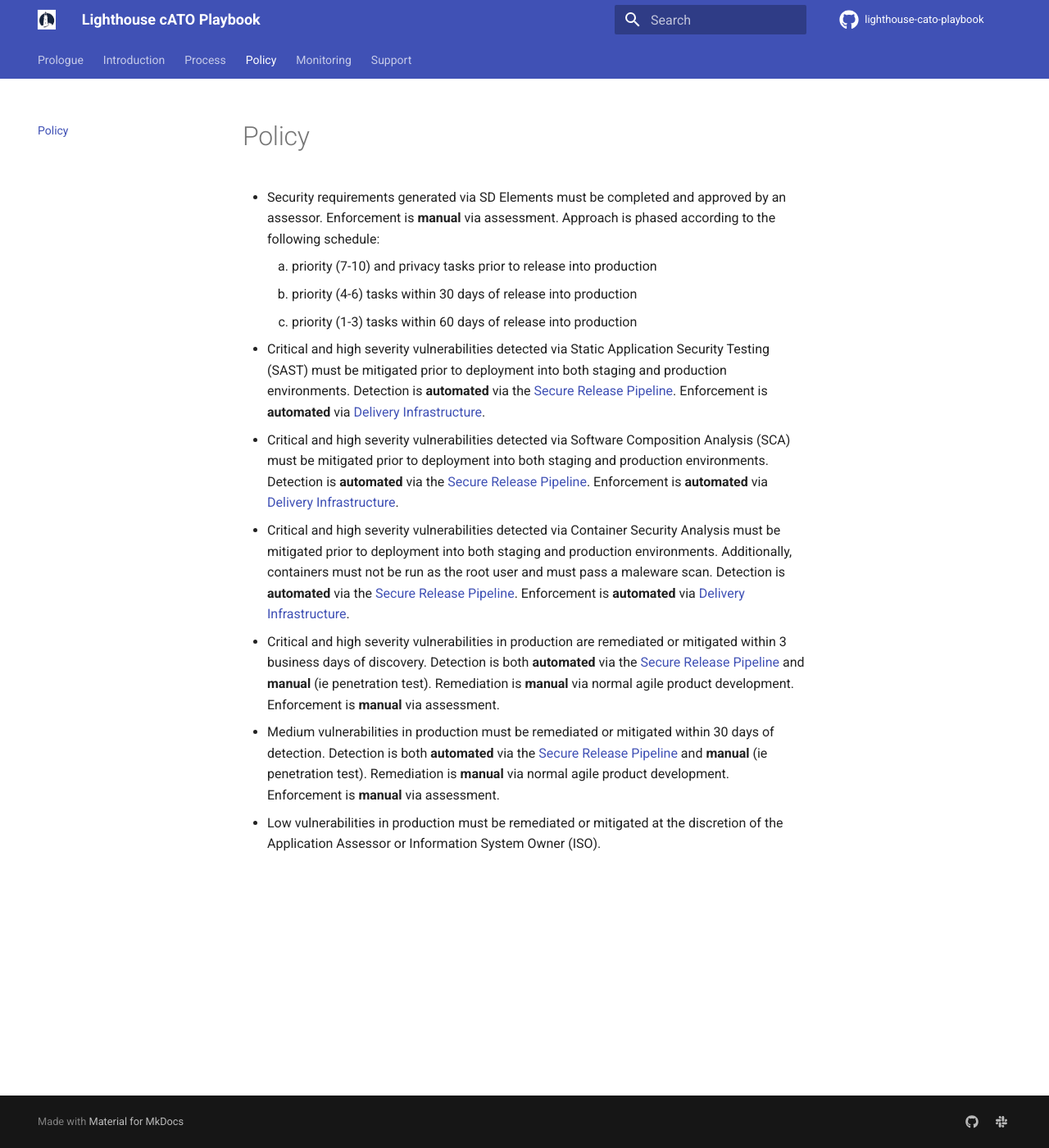
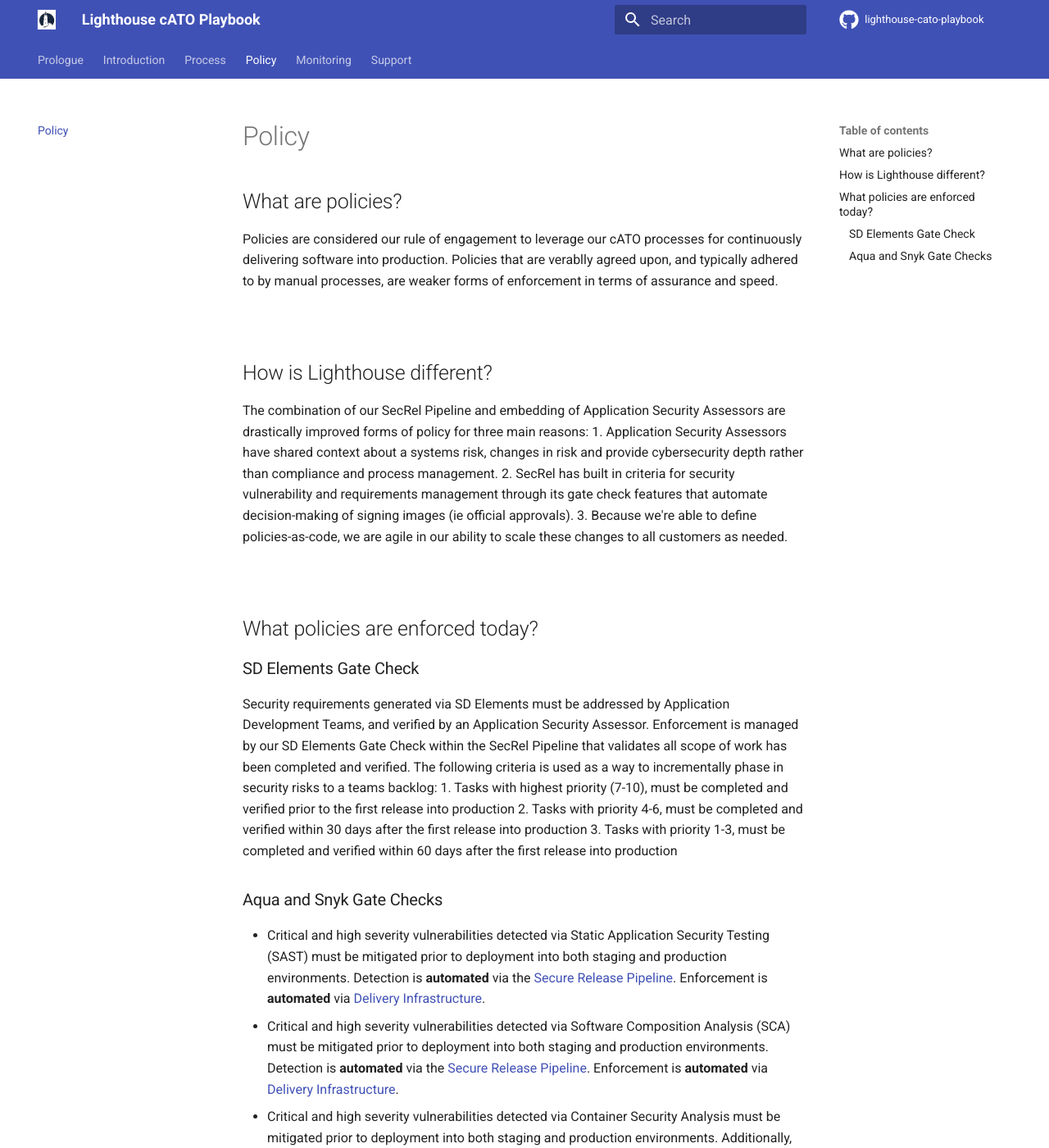
Before and after one commit to rise8-us/cato-playbook, an MkDocs documentation site: the page built from docs/policy.md, in a window 1280 px wide and 1400 px high. Shown: the whole window at 82% size. Built offline with MkDocs 1.6.1 and Material for MkDocs 9.7.7, drawn with Linux system fonts in a browser that asks for light colours; comment, search, counter and statistics services are not loaded.

Commit message:
Update policy.md

```diff
--- a/docs/policy.md
+++ b/docs/policy.md
@@ -1,10 +1,27 @@
 # Policy
 
-- Security requirements generated via SD Elements must be completed and approved by an assessor. Enforcement is
-**manual** via assessment. Approach is phased according to the following schedule:
-    1. priority (7-10) and privacy tasks prior to release into production
-    2. priority (4-6) tasks within 30 days of release into production
-    3. priority (1-3) tasks within 60 days of release into production
+## What are policies?
+Policies are considered our rule of engagement to leverage our cATO processes for continuously delivering software into production. Policies that are verablly agreed upon, and typically adhered to by manual processes, are weaker forms of enforcement in terms of assurance and speed.
+
+<br/>
+
+## How is Lighthouse different?
+The combination of our SecRel Pipeline and embedding of Application Security Assessors are drastically improved forms of policy for three main reasons:
+1. Application Security Assessors have shared context about a systems risk, changes in risk and provide cybersecurity depth rather than compliance and process management.
+2. SecRel has built in criteria for security vulnerability and requirements management through its gate check features that automate decision-making of signing images (ie official approvals).
+3. Because we're able to define policies-as-code, we are agile in our ability to scale these changes to all customers as needed.
+
+<br/>
+
+## What policies are enforced today?
+
+### SD Elements Gate Check
+Security requirements generated via SD Elements must be addressed by Application Development Teams, and verified by an Application Security Assessor. Enforcement is managed by our SD Elements Gate Check within the SecRel Pipeline that validates all scope of work has been completed and verified. The following criteria is used as a way to incrementally phase in security risks to a teams backlog:
+1. Tasks with highest priority (7-10), must be completed and verified prior to the first release into production
+2. Tasks with priority 4-6, must be completed and verified within 30 days after the first release into production
+3. Tasks with priority 1-3, must be completed and verified within 60 days after the first release into production
+
+### Aqua and Snyk Gate Checks
 - Critical and high severity vulnerabilities detected via Static Application Security Testing (SAST) must be mitigated
 prior to deployment into both staging and production environments. Detection is **automated** via the
 [Secure Release Pipeline](https://department-of-veterans-affairs.github.io/lighthouse-tornado). Enforcement is
```
